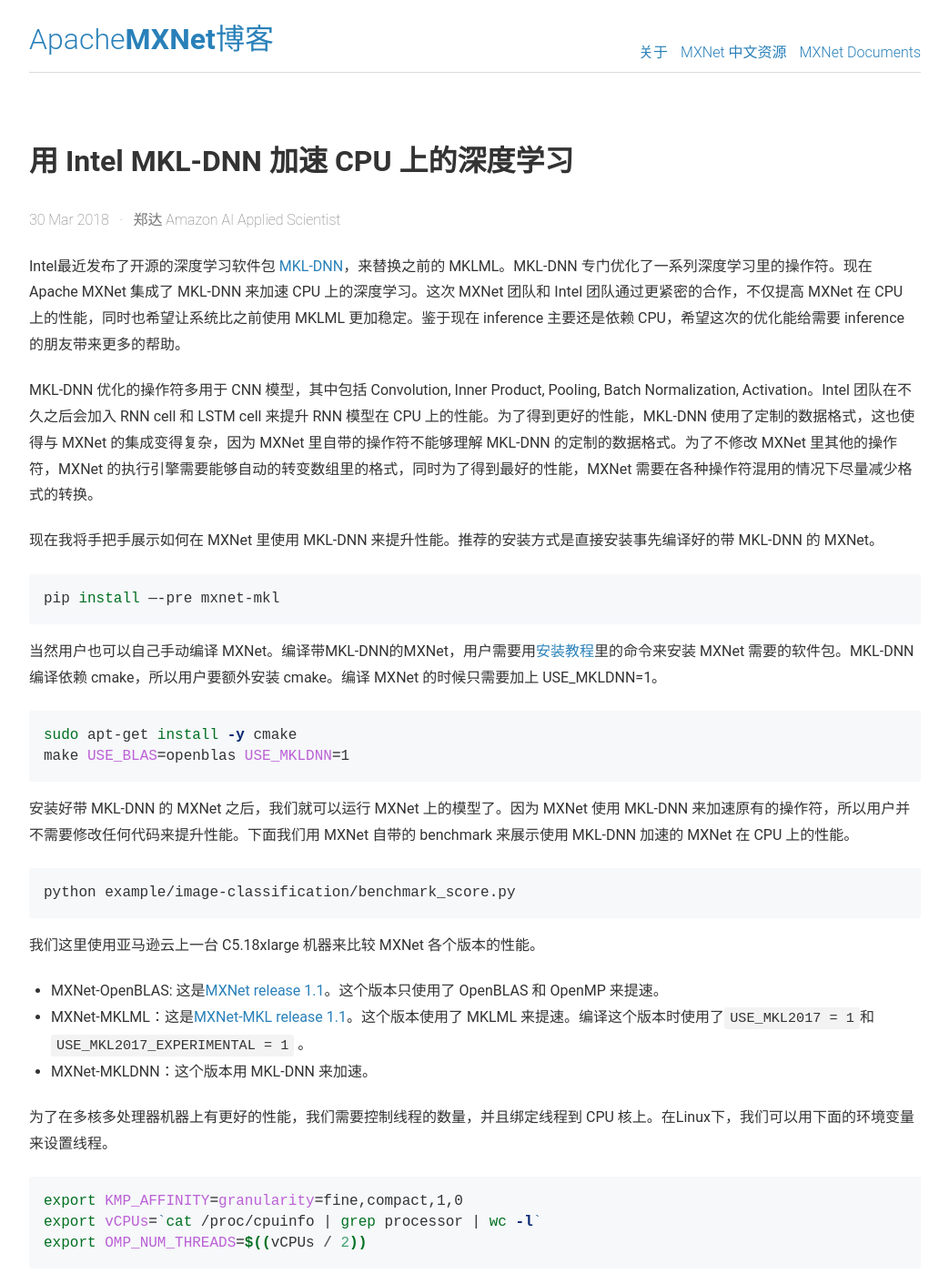
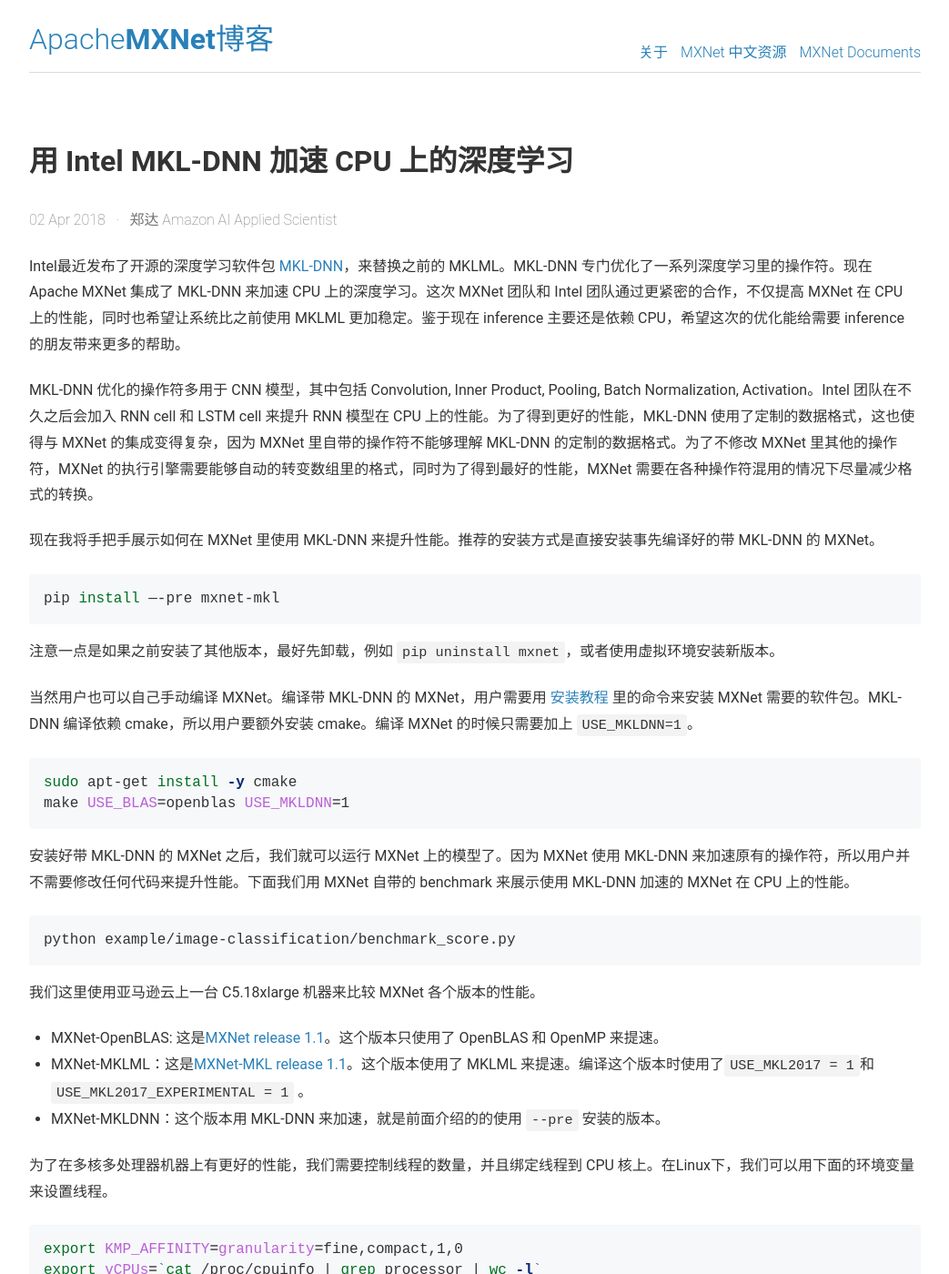
Before and after one commit to mxnet-zh/blog, a Jekyll site: the page built from _posts/2018-04-02-mkldnn.md, in a window 1280 px wide and 1400 px high. Shown: the whole window at 91% size, without its empty margins (118-1161 px from the left). Built offline with Jekyll 4.4.1, drawn with Linux system fonts in a browser that asks for light colours.

Commit message:
Update and rename 2018-03-30-mkldnn.md to 2018-04-02-mkldnn.md

````diff
--- a/_posts/2018-03-30-mkldnn.md
+++ b/_posts/2018-04-02-mkldnn.md
@@ -13,7 +13,10 @@
 pip install —-pre mxnet-mkl
 ```
 
-当然用户也可以自己手动编译 MXNet。编译带MKL-DNN的MXNet，用户需要用[安装教程](http://mxnet.incubator.apache.org/install/index.html)里的命令来安装 MXNet 需要的软件包。MKL-DNN 编译依赖 cmake，所以用户要额外安装 cmake。编译 MXNet 的时候只需要加上 USE_MKLDNN=1。
+注意一点是如果之前安装了其他版本，最好先卸载，例如 `pip uninstall mxnet`，或者使用虚拟环境安装新版本。
+
+
+当然用户也可以自己手动编译 MXNet。编译带 MKL-DNN 的 MXNet，用户需要用 [安装教程](http://mxnet.incubator.apache.org/install/index.html) 里的命令来安装 MXNet 需要的软件包。MKL-DNN 编译依赖 cmake，所以用户要额外安装 cmake。编译 MXNet 的时候只需要加上 `USE_MKLDNN=1`。
 
 ```shell
 sudo apt-get install -y cmake
@@ -21,6 +24,7 @@
 ```
 
 安装好带 MKL-DNN 的 MXNet 之后，我们就可以运行 MXNet 上的模型了。因为 MXNet 使用 MKL-DNN 来加速原有的操作符，所以用户并不需要修改任何代码来提升性能。下面我们用 MXNet 自带的 benchmark 来展示使用 MKL-DNN 加速的 MXNet 在 CPU 上的性能。
+
 ```shell
 python example/image-classification/benchmark_score.py
 ```
@@ -28,7 +32,7 @@
 
 - MXNet-OpenBLAS: 这是[MXNet release 1.1](https://pypi.python.org/pypi/mxnet/1.1.0)。这个版本只使用了 OpenBLAS 和 OpenMP 来提速。
 - MXNet-MKLML：这是[MXNet-MKL release 1.1](https://pypi.python.org/pypi/mxnet-mkl/1.1.0)。这个版本使用了 MKLML 来提速。编译这个版本时使用了`USE_MKL2017 = 1`和`USE_MKL2017_EXPERIMENTAL = 1` 。
-- MXNet-MKLDNN：这个版本用 MKL-DNN 来加速。
+- MXNet-MKLDNN：这个版本用 MKL-DNN 来加速，就是前面介绍的的使用 `--pre` 安装的版本。
 
 为了在多核多处理器机器上有更好的性能，我们需要控制线程的数量，并且绑定线程到 CPU 核上。在Linux下，我们可以用下面的环境变量来设置线程。
 
@@ -55,4 +59,4 @@
 |              | 32       | 7.28     | 147.24 | 198.56 |
 
 
-[吐槽和讨论欢迎点这里](https://discuss.gluon.ai/t/topic/5458)
+## [吐槽和讨论欢迎点这里](https://discuss.gluon.ai/t/topic/5458)
````
